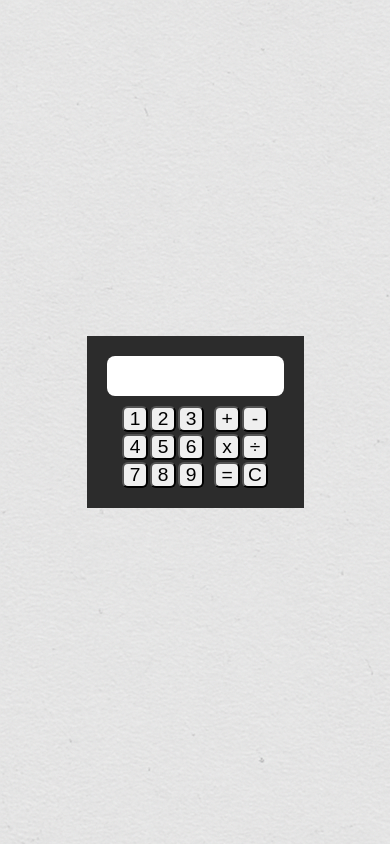
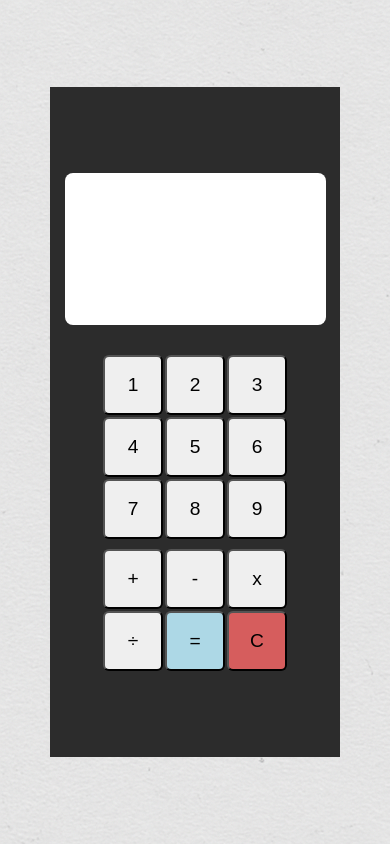
Before and after one commit to mevhatem/Universal-Calculator, a plain HTML site: page index.html in a window 390 px wide. Drawn offline with Linux system fonts and the light colour scheme.

Commit message:
Güncelleme: mobil input ve layout düzenlendi

```diff
--- a/main.css
+++ b/main.css
@@ -15,10 +15,10 @@
 .main {
     display: flex;
     flex-direction: column;
+    background-color: #2c2c2c;
+    align-items: center;
     justify-content: center;
-  align-items: center;
-  background-color: #2c2c2c;
-  padding: 20px;
+    gap: 20px;
 }
 
 .text {
@@ -60,7 +60,66 @@
     font-size: 1.2rem;
     border-radius: 6px;
 }
+
+
+
 .error {
     background-color: #ffdddd;
     border: 1px solid red;
 }
+
+@media (max-width:480px) {
+    .button {
+        font-size: 1rem;
+    }
+
+    .container {
+        padding: 50px;
+        box-sizing: border-box;
+    }
+
+    .main {
+        width: 100%;
+        height: 90%;
+    }
+
+    .buttons {
+        display: flex;
+        flex-direction: column;
+        justify-content: space-around;
+        align-items: center;
+        gap: 10px;
+    }
+
+    .buton {
+        aspect-ratio: 1 / 1;
+        width: 60px;
+    }
+
+
+    .process{
+        display: grid;
+        grid-template-columns: repeat(3, 1fr);
+    }
+
+    #yazi {
+        width: 100%;
+        height: 18vh;
+        padding: 0.5rem;
+        box-sizing: border-box;
+        font-size: 2rem;
+        line-height: 1.4;
+    }
+
+    .text {
+        width: 90%;
+        margin: 0 auto;
+        margin-bottom: 10px;
+    }
+    #clear{
+        background-color: #d65d5d;
+    }
+    #equal{
+        background-color: lightblue;
+    }
+}
```
Lines whose indentation alone changed are shown as unchanged.
